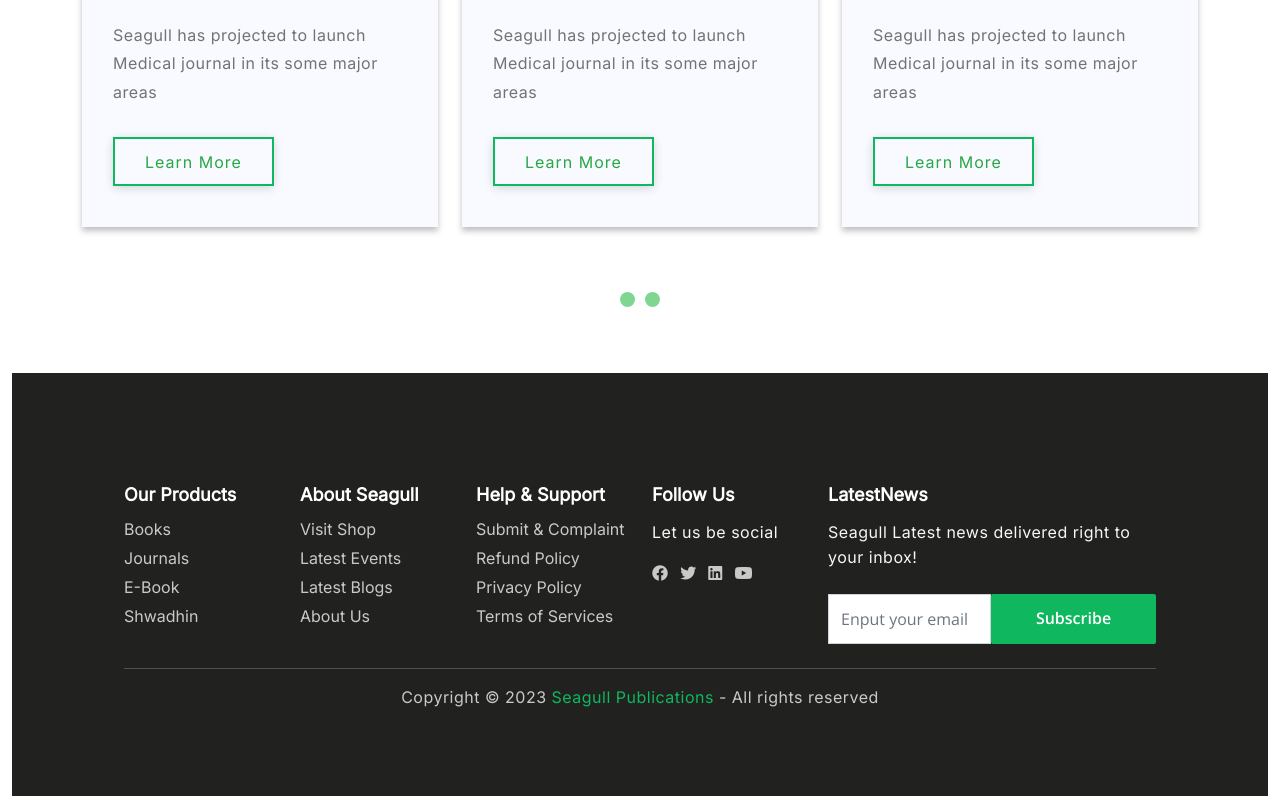
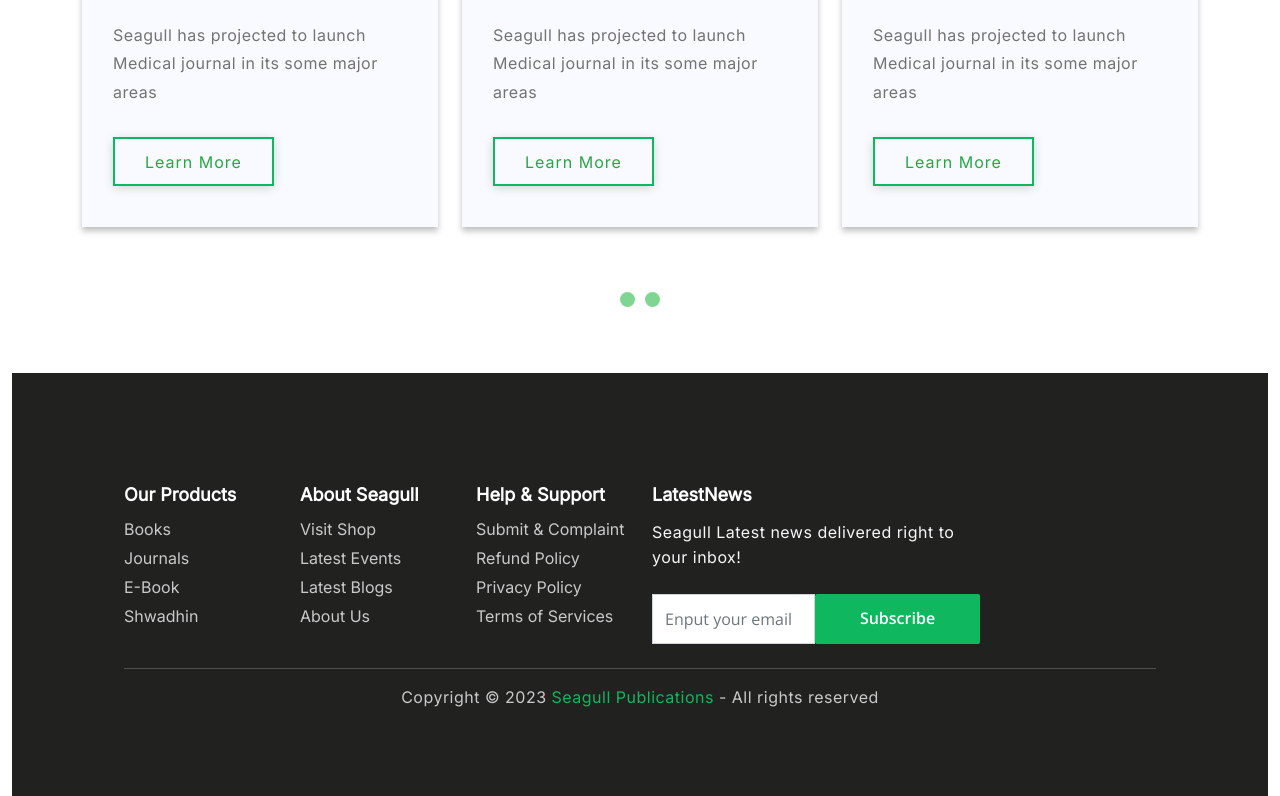
Before and after one commit to anik4997/seagull, a plain HTML site: page index.html in a window 1280 px wide. Shown: the part 4252-5048 px from the top of the page. Drawn offline with nearby package versions, Linux system fonts and the light colour scheme; files whose address does not match are found by name.

Commit message:
Update index.html

```diff
--- a/index.html
+++ b/index.html
@@ -536,7 +536,7 @@
                   <li><a href="terms_services.html">Terms of Services</a></li>
                 </ul>
               </div>
-              <div class="col-lg-2 col-md-6">
+              <!-- <div class="col-lg-2 col-md-6">
                 <h4 class="responsive_mobile">Follow Us</h4>
 
                 <p style="color: #f7f7f7;" class="let_us">Let us be social</p>
@@ -546,7 +546,7 @@
                   <a href="#"><i class="fab fa-linkedin ms-2"></i></a>
                   <a href="#"><i class="fab fa-youtube ms-2"></i></a>
                 </div>
-              </div>
+              </div> -->
               <div class="col-lg-4 mt-3 mt-md-0">
                 <h4 class="responsive_mobile">LatestNews</h4>
                 <p class="p" style="color: #f7f7f7;">Seagull Latest news delivered right to your inbox!</p>
```
